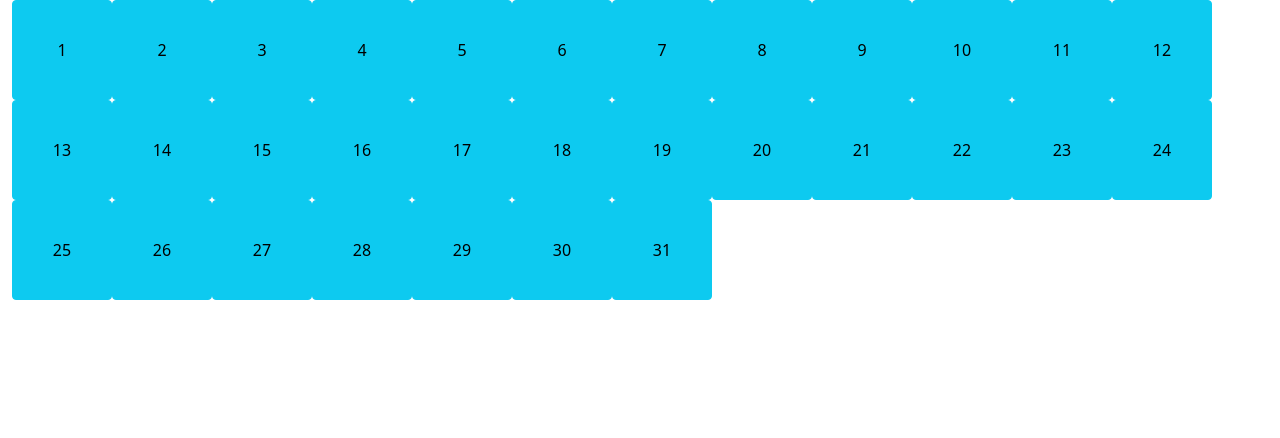
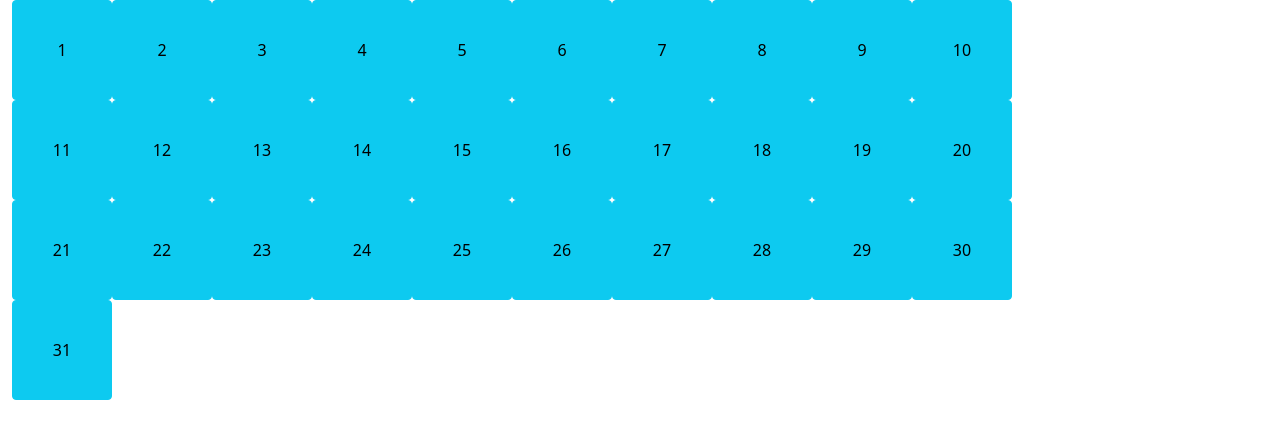
Before and after one commit to Naares/React-Callendar, a React (Create React App) app in the folder react-callendar/: page / in a window 1280 px wide. Shown: the top 438 px of the page. Built offline with nearby package versions, Linux system fonts and the light colour scheme.

Commit message:
Added some conditional row - not the best way, fix in future

```diff
--- a/react-callendar/src/components/Callendar.tsx
+++ b/react-callendar/src/components/Callendar.tsx
@@ -1,4 +1,3 @@
-import { throws } from "assert";
 import React from "react";
 import { Days, IDays } from "./Days";
 
@@ -34,9 +33,11 @@ export class Callendar extends React.Component<ICallendarProps,ICallendarState>{
 
     render(): React.ReactNode {
         return(
-            <div className="callendar">
-                {this.state.days.map((val) =>{
-                    return <Days key={val.dayNbr} dayNbr={val.dayNbr} dayEvents={val.dayEvents} />
+            <div className="callendar containter">
+                {this.state.days.map((val : IDays) =>{
+                    return val.dayNbr === 0 || val.dayNbr === 10 || val.dayNbr === 20 || val.dayNbr === 30 ?
+                    <React.Fragment><div className="row"></div><Days key={val.dayNbr} dayNbr={val.dayNbr} dayEvents={val.dayEvents} /></React.Fragment> :
+                    <Days key={val.dayNbr} dayNbr={val.dayNbr} dayEvents={val.dayEvents} />
                 })}
             </div>
         );
```
